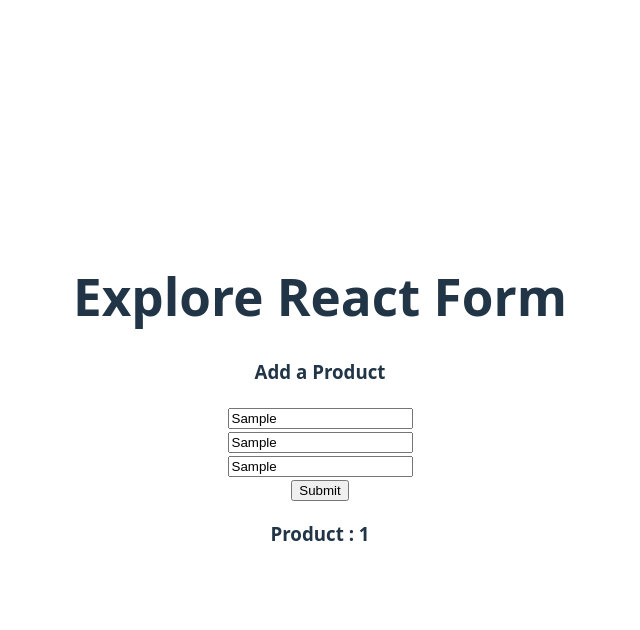
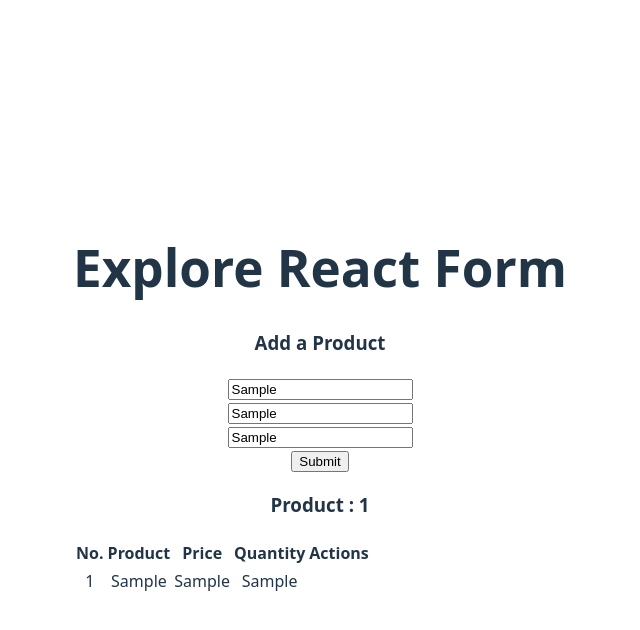
Before and after one commit to jubaer2222/mo-46-react-core-concept, a React (Vite) app: page / in a window 1280 px wide. Both pictures are taken after typing "Sample", "Sample", "Sample" into the empty fields and a click on the input "Submit". Shown: the top 630 px of the page, without its empty margins (320-960 px from the left). Built offline with nearby package versions, Linux system fonts and the light colour scheme.

Commit message:
added product form

```diff
--- a/src/components/ProductManagement/ProductTable.jsx
+++ b/src/components/ProductManagement/ProductTable.jsx
@@ -4,6 +4,30 @@
   return (
     <div>
       <h3>Product : {products.length}</h3>
+
+      <table>
+        <thead>
+          <tr>
+            <th>No.</th>
+            <th>Product</th>
+            <th>Price</th>
+            <th>Quantity</th>
+            <th>Actions</th>
+          </tr>
+        </thead>
+
+        <tbody>
+          {
+            products.map((product,index) => <tr key={index}>
+            <td>{index + 1}</td>
+            <td>{product.name}</td>
+            <td>{product.price}</td>
+            <td>{product.quantity}</td>
+            <td></td>
+          </tr>)
+          }
+        </tbody>
+      </table>
     </div>
   );
 };
```
